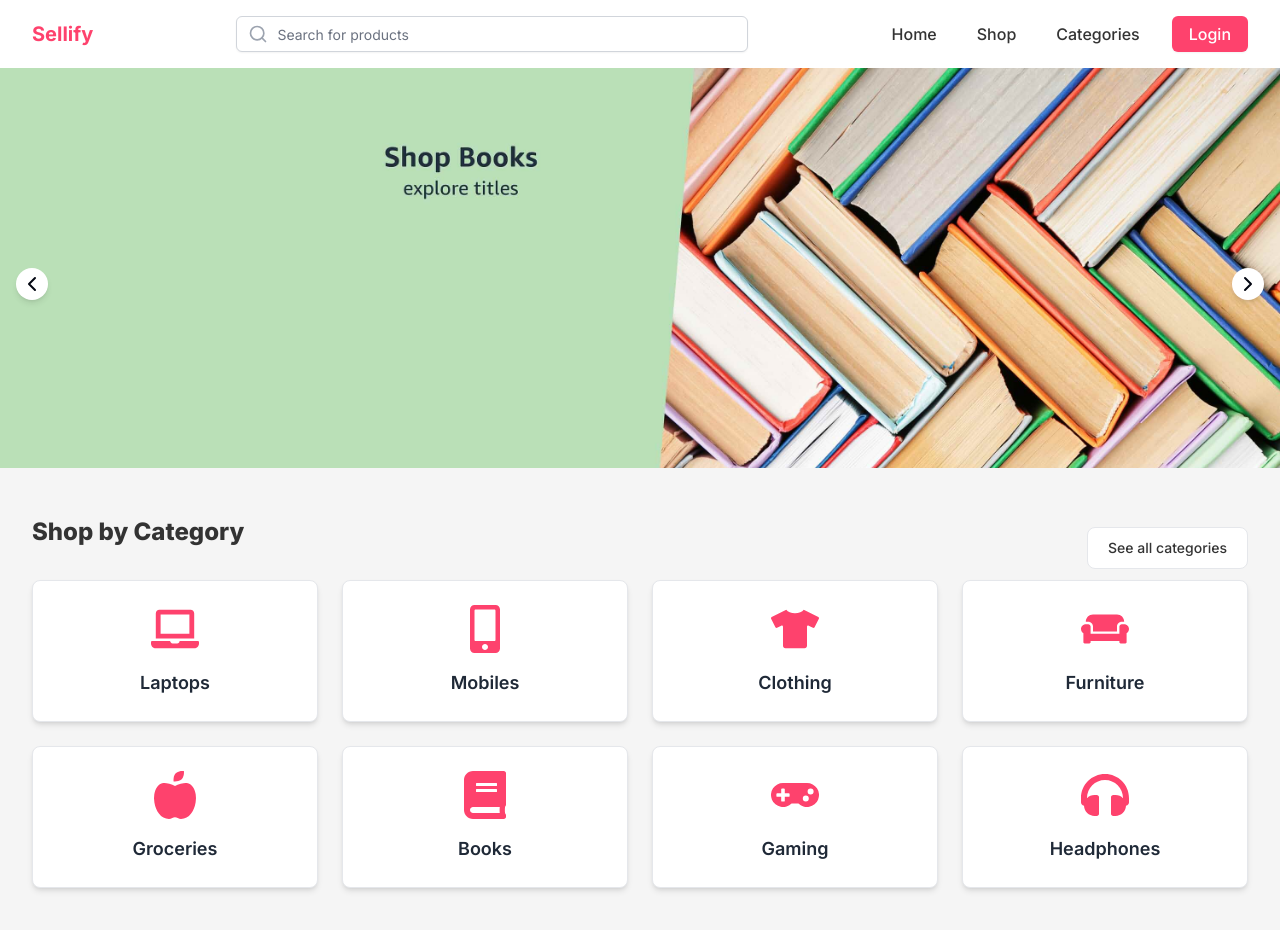
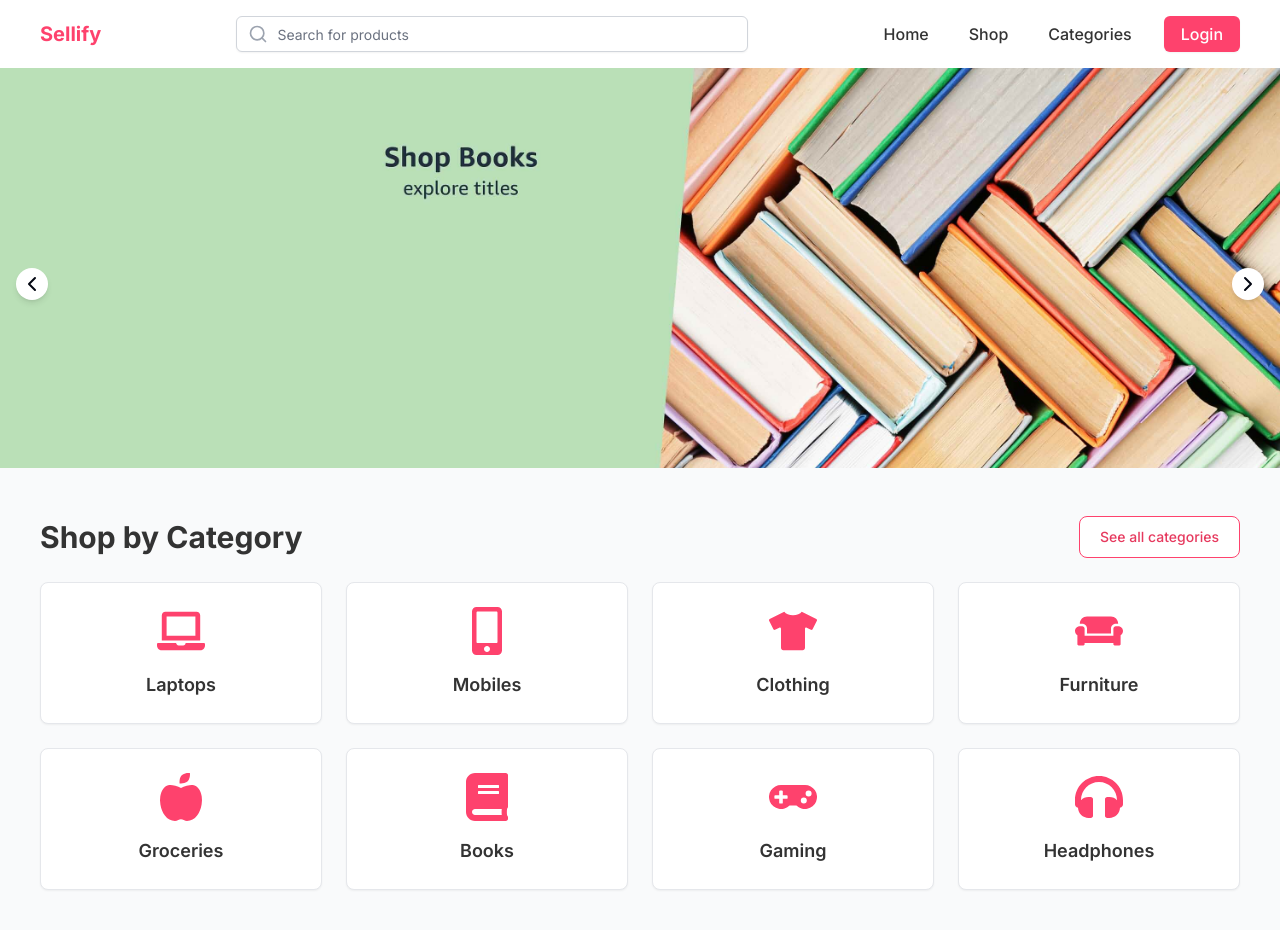
Before and after one commit to hamaadafzal4209/Sellify, a Next.js app in the folder client/: page / in a window 1280 px wide. Shown: the top 930 px of the page. Built offline with nearby package versions, Linux system fonts and the light colour scheme.

Commit message:
complete shop category component

```diff
--- a/client/app/globals.css
+++ b/client/app/globals.css
@@ -4,7 +4,7 @@
 
 @layer utilities {
   .main-container{
-    @apply max-w-7xl mx-auto px-4 sm:px-6 lg:px-8
+    @apply max-w-7xl mx-auto px-4 sm:px-6 lg:px-10
   }
   .form-input {
     @apply block w-full rounded-md border-0 py-2 px-3 text-gray-900 ring-1 ring-inset ring-gray-900 placeholder-gray-400 focus:ring-2 focus:ring-inset focus:ring-primary-500 focus:border-primary-500 sm:text-base sm:leading-6 outline-none transition duration-150 ease-in-out;
--- a/client/components/Home/Categories.tsx
+++ b/client/components/Home/Categories.tsx
@@ -24,29 +24,32 @@ const categories = [
 
 const CategoriesSection = () => {
   return (
-    <section className="main-container py-12">
-      <div className="flex items-center justify-between gap-4">
-        <h2 className="mb-8 text-2xl font-extrabold text-gray-900 text-center">
-          Shop by Category
-        </h2>
-        <button className="py-2.5 px-5 text-sm font-medium text-gray-900 focus:outline-none bg-white rounded-lg border border-gray-200 hover:bg-gray-100 hover:text-blue-700 focus:z-10 focus:ring-4 focus:ring-gray-100">
+    <section className="main-container py-12 bg-gray-50">
+      <div className="flex items-center justify-between gap-4 mb-6">
+        <h2 className="text-3xl font-bold text-gray-900">Shop by Category</h2>
+        <button className="hidden sm:block py-2.5 px-5 text-sm font-medium text-primary-600 bg-white border border-primary-500 rounded-lg hover:bg-primary-50 hover:text-white transition-colors hover:bg-primary-500">
           See all categories
         </button>
       </div>
-      <div className="grid grid-cols-2 md:grid-cols-3 lg:grid-cols-4 gap-4 sm:gap-6">
+      <div className="grid grid-cols-2 md:grid-cols-3 lg:grid-cols-4 gap-6">
         {categories.map((category) => (
           <div
             key={category.name}
-            className="flex flex-col items-center justify-center p-6 border rounded-lg shadow-md hover:shadow-lg transition-shadow duration-300 bg-white"
+            className="flex flex-col items-center justify-center p-6 bg-white border border-gray-200 rounded-lg shadow-sm hover:shadow-md transition-shadow duration-300 cursor-pointer"
           >
             <div className="text-primary-500 mb-4">
               <category.icon className="h-12 w-12" />
             </div>
-            <h3 className="text-lg font-semibold text-gray-800">
+            <h3 className="text-lg font-semibold text-gray-900">
               {category.name}
             </h3>
           </div>
         ))}
+      </div>
+      <div className="mt-6 flex items-center justify-center  sm:hidden">
+        <button className="py-2.5 px-5 text-sm font-medium text-primary-600 bg-white border border-primary-500 rounded-lg hover:bg-primary-50 hover:text-white transition-colors hover:bg-primary-500">
+          See all categories
+        </button>
       </div>
     </section>
   );
```
